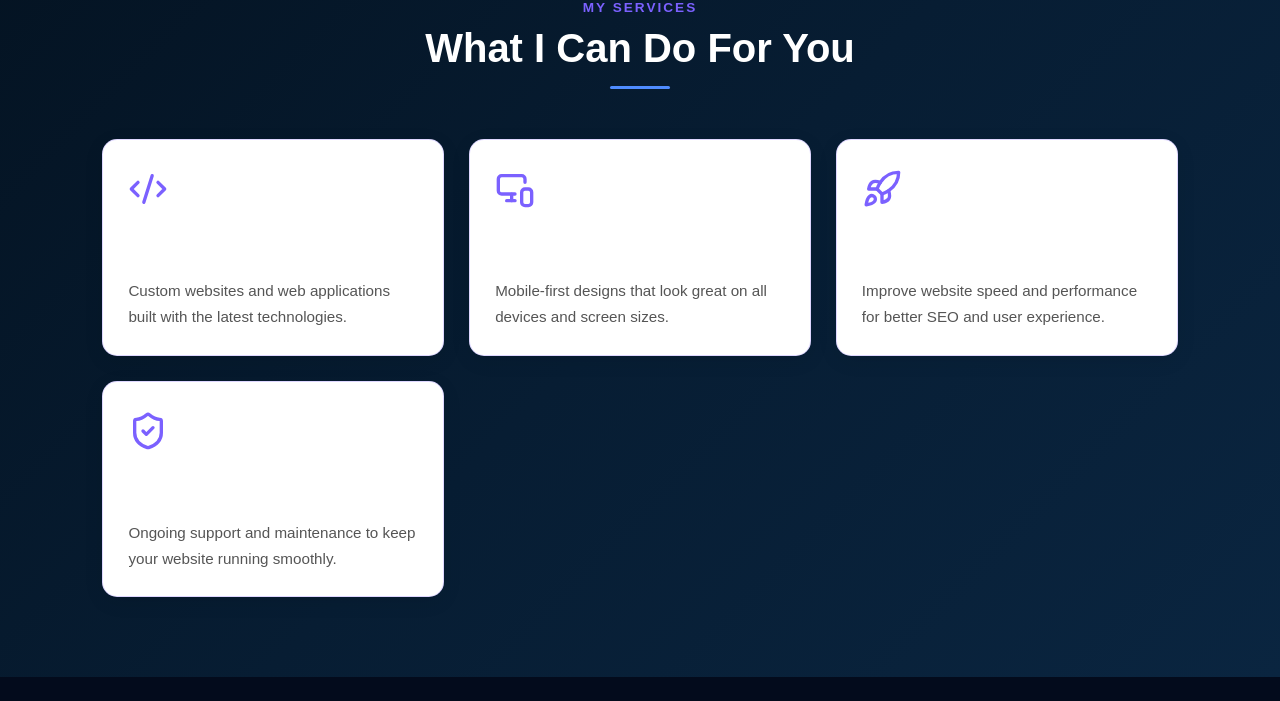
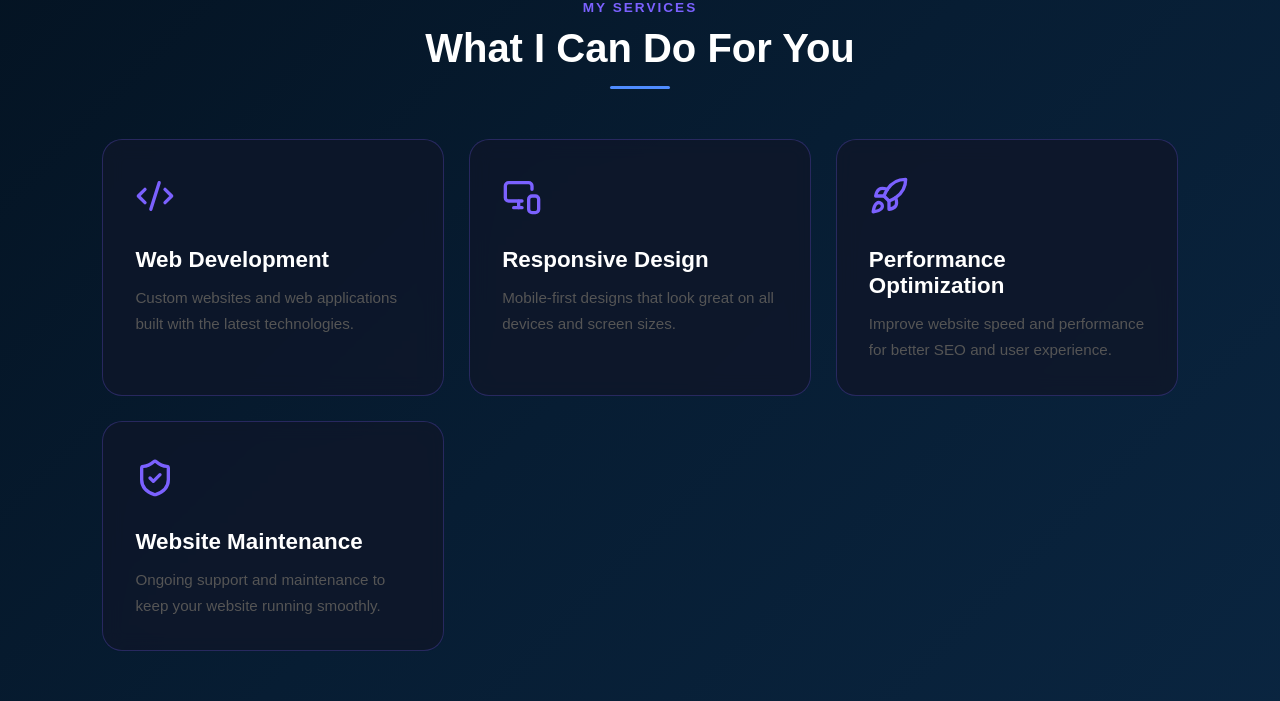
Before and after one commit to Adam-ops0952/My-Portfolio, a React (Vite) app: page / in a window 1280 px wide. Shown: the part 2100-2801 px from the top of the page. Built offline with nearby package versions, Linux system fonts and the light colour scheme; no server answers.

Commit message:
fix service card

```diff
--- a/src/Styles/Services.css
+++ b/src/Styles/Services.css
@@ -17,7 +17,7 @@
     gap: 25px;
 }
 
-.service-card {
+.service1-card {
     background: white;
     border-radius: 15px;
     padding: 25px;
--- a/src/pages/Services.jsx
+++ b/src/pages/Services.jsx
@@ -53,7 +53,7 @@ function Services() {
 
             <div className="services-grid">
                 {services.map((service) => (
-                    <div className="service-card" key={service.id}>
+                    <div className="service1-card" key={service.id}>
                         <h2>{service.title}</h2>
                         <p>{service.description}</p>
                     </div>
```
